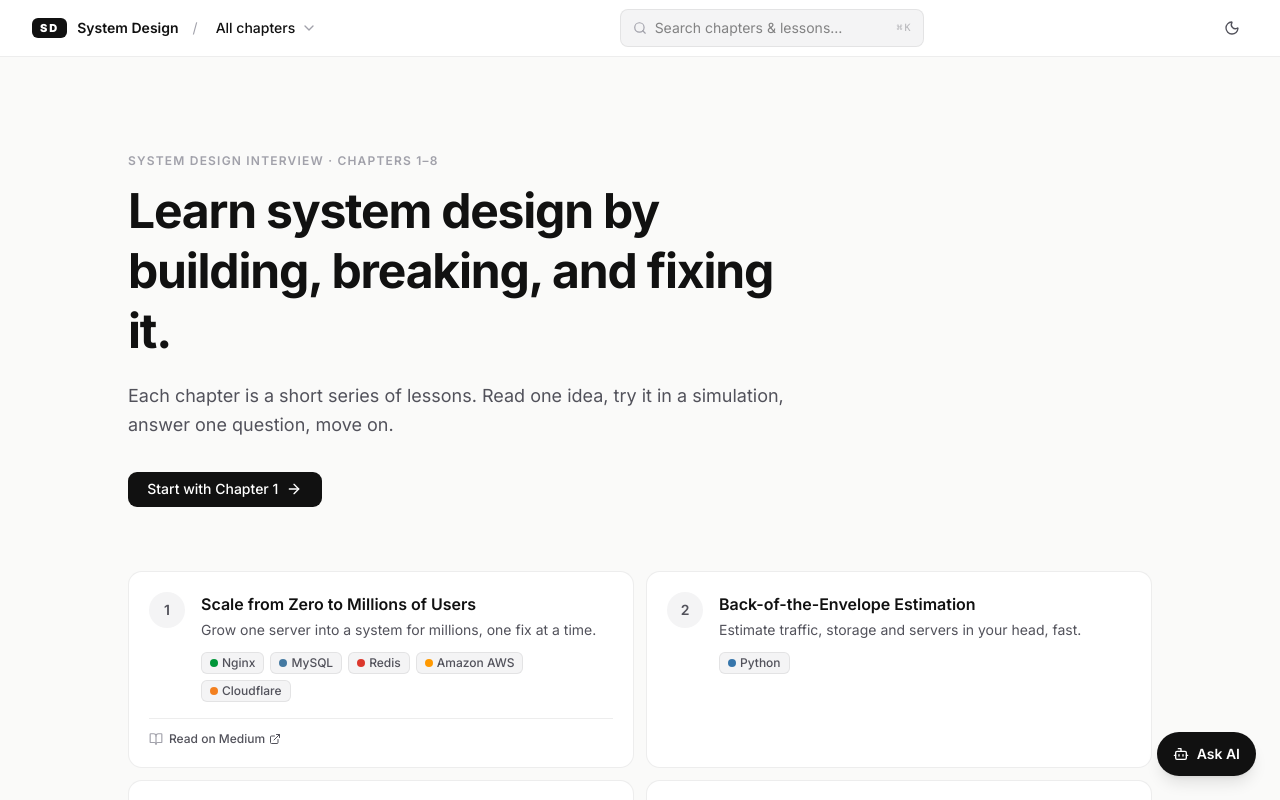
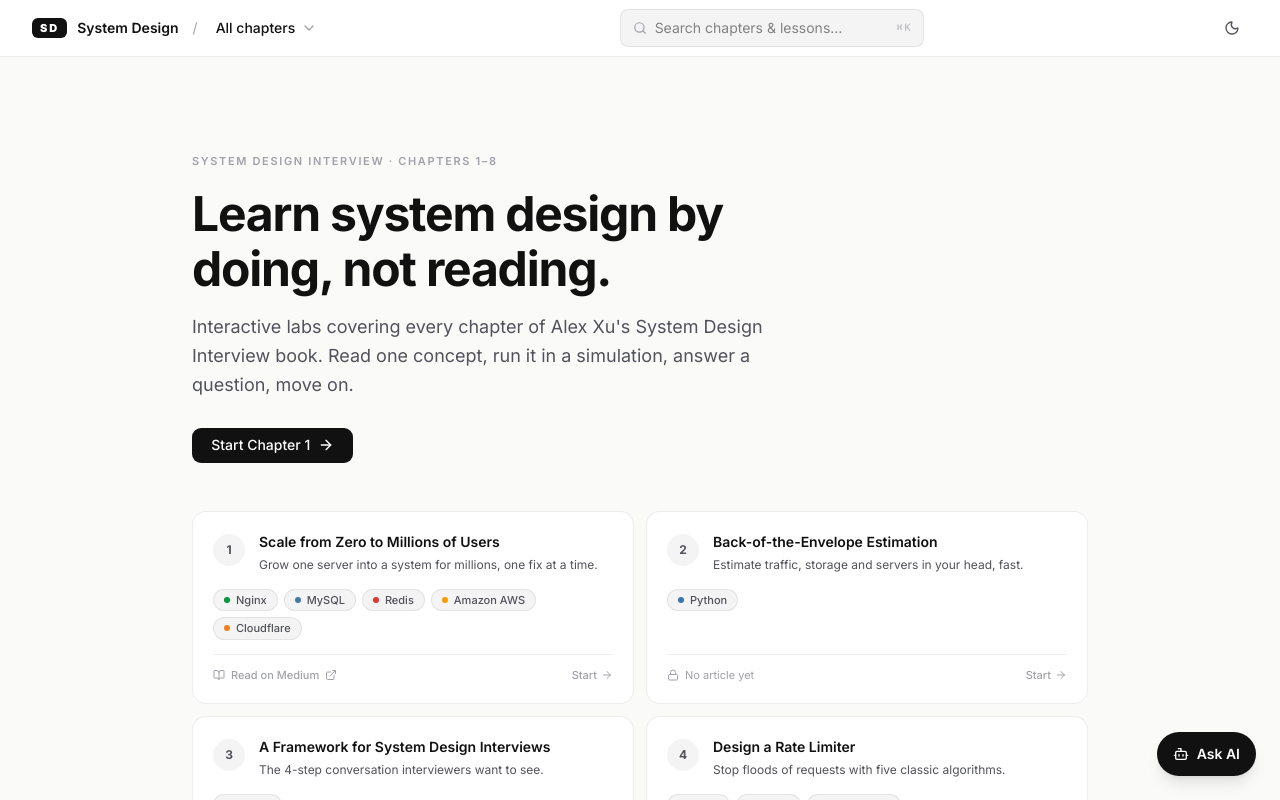
Before and after one commit to AnshJoshi1811/SystemDesign, a React (Vite) app: page / in a window 1280 px wide. Shown: the top 800 px of the page. Built offline with nearby package versions, Linux system fonts and the light colour scheme.

Commit message:
ux: fix card heights, spacing, pills, footer alignment

```diff
--- a/src/components/Home.tsx
+++ b/src/components/Home.tsx
@@ -1,167 +1,203 @@
 import React from 'react';
-import { ArrowRight, Check, BookOpen, ExternalLink } from 'lucide-react';
+import { ArrowRight, Check, BookOpen, ExternalLink, Lock } from 'lucide-react';
 import { CHAPTERS, readProgress } from '../chapters';
 import { useNav } from './lesson/ChapterPlayer';
 import { ModuleType } from '../types';
-
-// Devicon SVG via cdnjs — plain colored SVG icons
-const TechLogo: React.FC<{ name: string; icon: string; color: string }> = ({ name, icon, color }) => (
-  <span
-    title={name}
-    className="flex items-center justify-center w-6 h-6 rounded"
-    style={{ background: 'var(--surface-muted)' }}
-  >
-    <img
-      src={`https://cdn.jsdelivr.net/npm/devicons@2.2.0/!SVG/${icon}.svg`}
-      alt={name}
-      width={16}
-      height={16}
-      style={{ filter: 'none' }}
-      onError={(e) => {
-        // fallback: colored dot
-        const target = e.currentTarget as HTMLImageElement;
-        target.style.display = 'none';
-        const dot = document.createElement('span');
-        dot.style.width = '8px';
-        dot.style.height = '8px';
-        dot.style.borderRadius = '50%';
-        dot.style.background = color;
-        dot.style.display = 'inline-block';
-        target.parentElement?.appendChild(dot);
-      }}
-    />
-  </span>
-);
 
 export const Home: React.FC<{ lastChapter: ModuleType | null }> = ({ lastChapter }) => {
   const { go } = useNav();
   const resume = lastChapter ? CHAPTERS.find((c) => c.id === lastChapter) : undefined;
   const resumeProgress = resume ? readProgress(resume.id) : null;
 
+  const totalLessons = 8;
+  const completedChapters = CHAPTERS.filter((c) => {
+    const p = readProgress(c.id);
+    return p && p.total > 0 && p.done >= p.total;
+  }).length;
+
   return (
-    <div className="max-w-5xl mx-auto">
-      {/* Hero */}
-      <section className="py-10 sm:py-16">
-        <p className="text-xs font-semibold tracking-widest uppercase mb-3" style={{ color: 'var(--text-subtle)' }}>
+    <div className="max-w-4xl mx-auto">
+
+      {/* ── Hero ── */}
+      <section className="pt-12 pb-10 sm:pt-16 sm:pb-12">
+        <p
+          className="text-[11px] font-semibold tracking-[0.15em] uppercase mb-4"
+          style={{ color: 'var(--text-subtle)' }}
+        >
           System Design Interview · Chapters 1–8
         </p>
-        <h1 className="text-3xl sm:text-5xl font-bold tracking-tight leading-tight max-w-2xl" style={{ color: 'var(--text-base)' }}>
-          Learn system design by building, breaking, and fixing it.
+        <h1
+          className="text-3xl sm:text-4xl lg:text-5xl font-bold tracking-tight leading-[1.15] max-w-2xl"
+          style={{ color: 'var(--text-base)' }}
+        >
+          Learn system design by<br className="hidden sm:block" /> doing, not reading.
         </h1>
-        <p className="mt-5 text-base sm:text-lg leading-relaxed max-w-2xl" style={{ color: 'var(--text-muted)' }}>
-          Each chapter is a short series of lessons. Read one idea, try it in a simulation, answer one question, move on.
+        <p
+          className="mt-4 text-base sm:text-lg leading-relaxed max-w-xl"
+          style={{ color: 'var(--text-muted)' }}
+        >
+          Interactive labs covering every chapter of Alex Xu's System Design Interview book.
+          Read one concept, run it in a simulation, answer a question, move on.
         </p>
-        <div className="mt-8 flex flex-wrap gap-3">
+
+        <div className="mt-7 flex flex-wrap items-center gap-3">
           <button
             onClick={() => go(resume ? resume.id : 'chapter1')}
             className="btn-primary"
           >
-            {resume ? `Continue Chapter ${resume.num}` : 'Start with Chapter 1'}
+            {resume ? `Continue · Ch ${resume.num}` : 'Start Chapter 1'}
             {resume && resumeProgress && resumeProgress.total > 0 && (
-              <span className="opacity-60 text-xs">· lesson {resumeProgress.lesson + 1} of {resumeProgress.total}</span>
+              <span className="opacity-50 text-xs font-normal">
+                lesson {resumeProgress.lesson + 1}/{resumeProgress.total}
+              </span>
             )}
-            <ArrowRight className="w-4 h-4" />
+            <ArrowRight className="w-4 h-4 shrink-0" />
           </button>
+
+          {/* Progress pill */}
+          {completedChapters > 0 && (
+            <span
+              className="text-sm px-3 py-1.5 rounded-full"
+              style={{ background: 'var(--surface-muted)', color: 'var(--text-muted)' }}
+            >
+              {completedChapters}/{totalLessons} chapters done
+            </span>
+          )}
         </div>
       </section>
 
-      {/* Chapter grid */}
-      <section aria-label="Chapters" className="grid gap-3 sm:grid-cols-2">
+      {/* ── Chapter grid ── */}
+      <section aria-label="Chapters">
+        <div className="grid gap-3 sm:grid-cols-2">
           {CHAPTERS.map((c) => {
             const p = readProgress(c.id);
             const pct = p && p.total ? Math.round((p.done / p.total) * 100) : 0;
             const complete = p && p.total > 0 && p.done >= p.total;
+            const started = p && p.done > 0 && !complete;
 
             return (
-            <div
-              key={c.id}
-              className="chapter-card group relative"
-            >
-              {/* Main clickable area */}
+              <div key={c.id} className="chapter-card">
+
+                {/* ── Top: chapter num + title + blurb ── */}
                 <button
                   onClick={() => go(c.id)}
-                className="w-full text-left"
+                  className="flex items-start gap-3.5 text-left w-full group/btn"
                   style={{ background: 'transparent', border: 'none', padding: 0, cursor: 'pointer' }}
                 >
-                <div className="flex items-start gap-4">
-                  {/* Chapter number / complete badge */}
+                  {/* Number badge */}
                   <span
-                    className="flex h-9 w-9 shrink-0 items-center justify-center rounded-full text-sm font-semibold transition-colors"
+                    className="flex h-8 w-8 shrink-0 items-center justify-center rounded-full text-xs font-bold mt-0.5 transition-colors"
                     style={
                       complete
                         ? { background: 'var(--accent)', color: 'var(--accent-fg)' }
                         : { background: 'var(--surface-muted)', color: 'var(--text-muted)' }
                     }
                   >
-                    {complete ? <Check className="w-4 h-4" strokeWidth={3} /> : c.num}
+                    {complete ? <Check className="w-3.5 h-3.5" strokeWidth={2.5} /> : c.num}
                   </span>
 
                   <div className="min-w-0 flex-1">
-                    <p className="font-semibold text-sm sm:text-base" style={{ color: 'var(--text-base)' }}>{c.title}</p>
-                    <p className="mt-1 text-sm" style={{ color: 'var(--text-muted)' }}>{c.blurb}</p>
+                    <p
+                      className="font-semibold text-sm leading-snug"
+                      style={{ color: 'var(--text-base)' }}
+                    >
+                      {c.title}
+                    </p>
+                    <p
+                      className="mt-1 text-xs leading-relaxed"
+                      style={{ color: 'var(--text-muted)' }}
+                    >
+                      {c.blurb}
+                    </p>
+                  </div>
+                </button>
 
-                    {/* Tech logos */}
+                {/* ── Tech pills ── */}
                 {c.techLogos.length > 0 && (
-                      <div className="mt-3 flex flex-wrap items-center gap-1.5">
+                  <div className="mt-3.5 flex flex-wrap gap-1.5">
                     {c.techLogos.map((logo) => (
                       <span
                         key={logo.name}
-                            title={logo.name}
-                            className="flex items-center gap-1 rounded-md px-2 py-0.5 text-xs font-medium"
-                            style={{ background: 'var(--surface-muted)', color: 'var(--text-muted)', border: '1px solid var(--header-border)' }}
+                        className="flex items-center gap-1.5 rounded-full px-2.5 py-0.5 text-[11px] font-medium"
+                        style={{
+                          background: 'var(--surface-muted)',
+                          color: 'var(--text-muted)',
+                          border: '1px solid var(--header-border)',
+                        }}
                       >
-                            <span
-                              className="w-2 h-2 rounded-full shrink-0"
-                              style={{ background: logo.color }}
-                            />
+                        <span className="w-1.5 h-1.5 rounded-full shrink-0" style={{ background: logo.color }} />
                         {logo.name}
                       </span>
                     ))}
                   </div>
                 )}
 
-                    {/* Progress bar */}
-                    {p && p.total > 0 && (
-                      <div className="mt-3 flex items-center gap-3">
-                        <div className="h-1 flex-1 rounded-full overflow-hidden" style={{ background: 'var(--surface-muted)' }}>
+                {/* ── Spacer pushes footer to bottom ── */}
+                <div className="flex-1" />
+
+                {/* ── Progress bar (only if started) ── */}
+                {started && (
+                  <div className="mt-4 flex items-center gap-2.5">
+                    <div
+                      className="h-1 flex-1 rounded-full overflow-hidden"
+                      style={{ background: 'var(--surface-muted)' }}
+                    >
                       <div
                         className="h-full rounded-full transition-all"
                         style={{ width: `${pct}%`, background: 'var(--progress-bar)' }}
                       />
                     </div>
-                        <span className="text-xs tabular-nums" style={{ color: 'var(--text-subtle)' }}>
-                          {p.done}/{p.total}
+                    <span className="text-[11px] tabular-nums shrink-0" style={{ color: 'var(--text-subtle)' }}>
+                      {p!.done}/{p!.total}
                     </span>
                   </div>
                 )}
-                  </div>
-                </div>
-              </button>
 
-              {/* Medium article link — separate clickable area so it doesn't trigger chapter open */}
-              {c.mediumUrl && (
-                <div className="mt-4 pt-3 flex items-center gap-1.5" style={{ borderTop: '1px solid var(--header-border)' }}>
-                  <BookOpen className="w-3.5 h-3.5 shrink-0" style={{ color: 'var(--text-subtle)' }} />
+                {/* ── Footer: Medium link OR open button ── */}
+                <div
+                  className="mt-3.5 pt-3 flex items-center justify-between gap-2"
+                  style={{ borderTop: '1px solid var(--header-border)' }}
+                >
+                  {c.mediumUrl ? (
                     <a
                       href={c.mediumUrl}
                       target="_blank"
                       rel="noopener noreferrer"
-                    className="text-xs font-medium flex items-center gap-1 transition-opacity hover:opacity-70"
-                    style={{ color: 'var(--text-muted)' }}
+                      className="flex items-center gap-1.5 text-[11px] font-medium transition-opacity hover:opacity-60"
+                      style={{ color: 'var(--text-subtle)' }}
                       onClick={(e) => e.stopPropagation()}
                     >
+                      <BookOpen className="w-3 h-3 shrink-0" />
                       Read on Medium
-                    <ExternalLink className="w-3 h-3" />
+                      <ExternalLink className="w-3 h-3 shrink-0" />
                     </a>
+                  ) : (
+                    <span
+                      className="flex items-center gap-1.5 text-[11px]"
+                      style={{ color: 'var(--text-subtle)' }}
+                    >
+                      <Lock className="w-3 h-3 shrink-0" />
+                      No article yet
+                    </span>
+                  )}
+
+                  <button
+                    onClick={() => go(c.id)}
+                    className="flex items-center gap-1 text-[11px] font-medium transition-opacity hover:opacity-60 shrink-0"
+                    style={{ color: 'var(--text-subtle)', background: 'transparent', border: 'none', cursor: 'pointer' }}
+                  >
+                    {complete ? 'Review' : started ? 'Continue' : 'Start'}
+                    <ArrowRight className="w-3 h-3" />
+                  </button>
                 </div>
-              )}
+
               </div>
             );
           })}
+        </div>
       </section>
 
-      {/* Footer gap */}
-      <div className="h-16" />
+      <div className="h-20" />
     </div>
   );
 };
```
Lines whose indentation alone changed are shown as unchanged.
